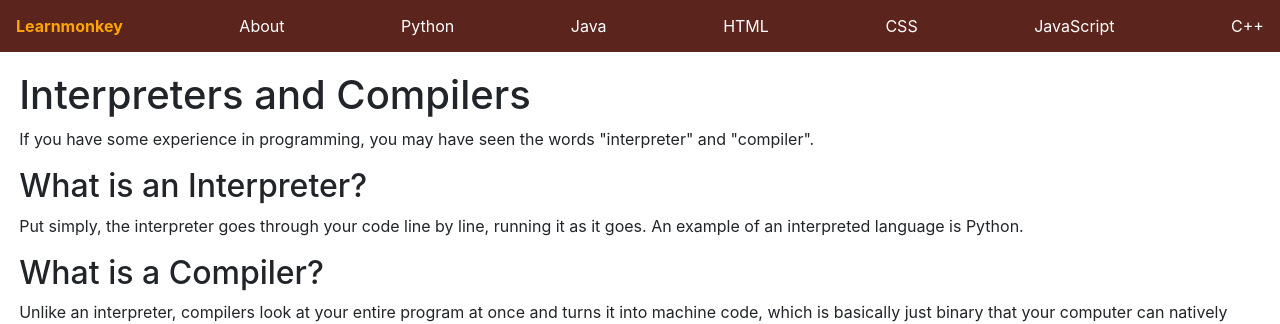
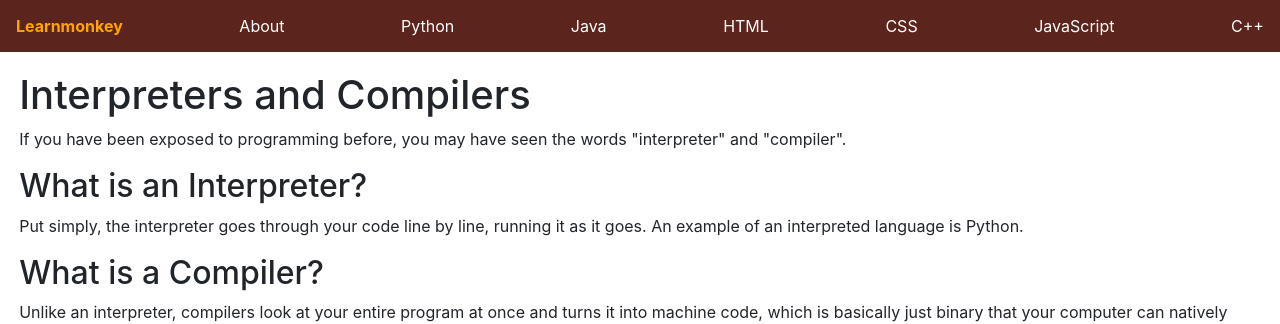
Before and after one commit to learnmonkey/learnmonkey.github.io, a Jekyll site: the page built from programming/articles/interpreters-and-compilers.html, in a window 1280 px wide. Shown: the top 324 px of the page. Built offline with Jekyll 4.4.1, drawn with Linux system fonts in a browser that asks for light colours.

Commit message:
minor edit

```diff
--- a/programming/articles/interpreters-and-compilers.html
+++ b/programming/articles/interpreters-and-compilers.html
@@ -5,7 +5,7 @@ layout: article
 ---
 
 <h1>Interpreters and Compilers</h1>
-<p>If you have some experience in programming, you may have seen the words "interpreter" and "compiler".</p>
+<p>If you have been exposed to programming before, you may have seen the words "interpreter" and "compiler".</p>
 
 <section>
     <h2>What is an Interpreter?</h2>
```
